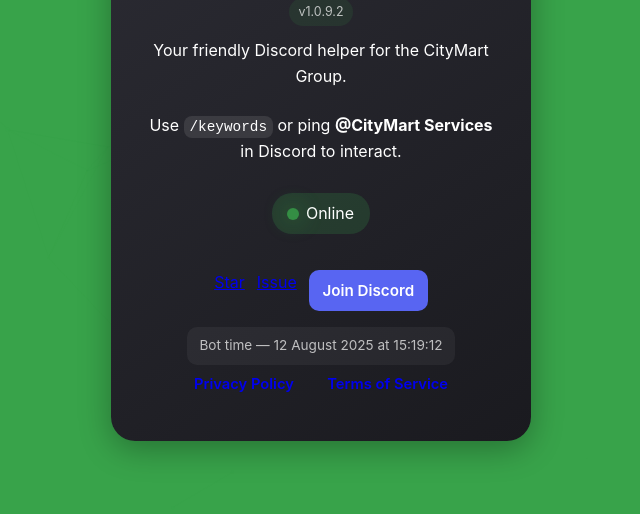
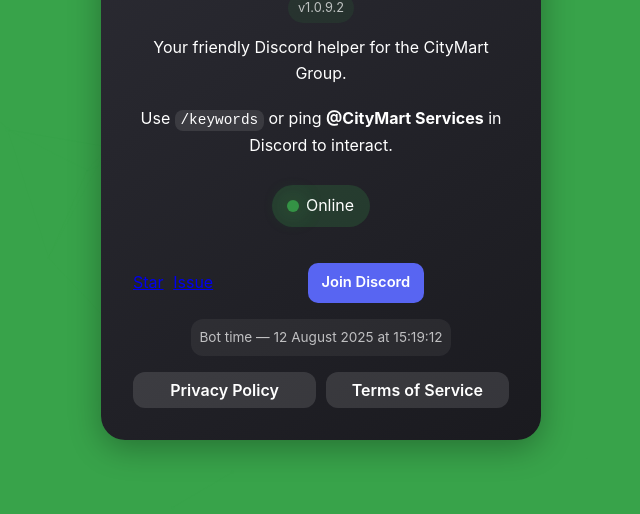
Before and after one commit to davevancauwenberghe/CityMart-Services, a website: page public/index.html in a window 1280 px wide. Shown: the part 286-800 px from the top of the page, without its empty margins (319-959 px from the left). Drawn offline with nearby package versions, Linux system fonts and the light colour scheme.

Commit message:
Update style.css

```diff
--- a/public/style.css
+++ b/public/style.css
@@ -14,37 +14,46 @@
 
 /* Background particles */
 #particles-js {
-  position: fixed; inset: 0; z-index: 0;
+  position: fixed; inset: 0;
+  z-index: 0;
 }
 
 /* Body */
 body {
-  display: flex; align-items: center; justify-content: center;
+  display: grid;
+  place-items: center;
   background-color: var(--primary-color);
   color: var(--text-color);
   font-family: -apple-system, BlinkMacSystemFont, "Segoe UI", sans-serif;
-  overflow-x: hidden; overflow-y: auto;
-  line-height: 1.6; min-height: 100vh; padding: 1rem;
+  overflow-x: hidden;
+  overflow-y: auto;
+  line-height: 1.6;
+  min-height: 100vh;
+  padding: 16px;
 }
 
 /* Card wrapper */
 .wrapper {
-  position: relative; width: 90%; max-width: 420px;
-  transition: transform 0.3s ease; z-index: 1;
+  position: relative;
+  width: min(92vw, 440px);
+  transition: transform 0.3s ease;
+  z-index: 1;
 }
-.wrapper:hover { transform: translateY(-4px); }
+.wrapper:hover { transform: translateY(-3px); }
 
 /* Main container card */
 #container {
   background: linear-gradient(145deg, var(--gradient-start), var(--gradient-end));
   border-radius: var(--main-radius);
-  padding: 2.25rem;
-  width: 100%; text-align: center;
+  padding: clamp(20px, 4.5vw, 32px);
+  width: 100%;
+  text-align: center;
   box-shadow: 0 8px 32px rgba(0,0,0,0.3);
-  min-height: 60vh;
+  min-height: 56vh;
   margin-top: 64px;
   transition: all 0.3s ease;
-  position: relative; overflow: hidden;
+  position: relative;
+  overflow: hidden;
 }
 
 /* Loader */
@@ -60,10 +69,13 @@
 
 /* Logo intro anim */
 #logo {
-  width: 128px; height: 128px; opacity: 0; object-fit: contain;
+  width: 128px; height: 128px;
+  opacity: 0;
+  object-fit: contain;
   filter: drop-shadow(0 4px 8px rgba(0,0,0,0.2));
   position: absolute; top: 0; left: 50%;
-  transform: translate(-50%, 0); z-index: 2;
+  transform: translate(-50%, 0);
+  z-index: 2;
 }
 @keyframes logoMoveUp {
   from { opacity: 0; transform: translate(-50%, 0); }
@@ -73,101 +85,123 @@
 
 /* Content intro */
 #content {
-  opacity: 0; position: relative; width: 100%; padding-top: 60px;
+  opacity: 0;
+  position: relative;
+  width: 100%;
+  padding-top: 60px;
 }
 @keyframes fadeInUp {
-  from { opacity: 0; transform: translateY(20px); }
+  from { opacity: 0; transform: translateY(16px); }
   to   { opacity: 1; transform: translateY(0); }
 }
 .animate-content { animation: fadeInUp 1s ease-out forwards; animation-delay: 1s; }
 
 /* Typography */
 .title-group {
-  margin-bottom: 0.75rem; display: flex; flex-direction: column;
-  align-items: center; gap: 6px;
+  margin-bottom: .75rem;
+  display: flex; flex-direction: column; align-items: center; gap: 4px;
 }
-h1 { font-size: 1.75rem; margin-bottom: 0; font-weight: 700; }
-p  { font-size: 1rem; line-height: 1.6; margin: 0.75rem 0; }
-#content p:nth-of-type(2) { margin-top: 1.5rem; }
+h1 {
+  font-size: clamp(1.35rem, 4.8vw, 1.75rem);
+  margin-bottom: 0; font-weight: 700;
+}
+p { font-size: clamp(.95rem, 3.6vw, 1rem); margin: .7rem 0; }
+#content p:nth-of-type(2) { margin-top: 1.25rem; }
 
 code {
   background: rgba(255,255,255,0.1);
-  padding: 0.2em 0.4em;
+  padding: .15em .4em;
   border-radius: 8px;
   font-family: 'Courier New', monospace;
-  font-size: 0.9em;
-  color: var(--text-color);
+  font-size: .9em;
 }
 
 /* Version pill */
 .version {
   display: inline-flex; align-items: center;
-  background: rgba(56, 163, 74, 0.12);
-  padding: 0.25rem 0.6rem;
+  background: rgba(56, 163, 74, 0.1);
+  padding: .3rem .6rem;
   border-radius: 999px;
-  font-size: 0.78rem; color: var(--text-secondary);
-  transition: background-color 0.2s ease;
+  font-size: .8rem;
+  color: var(--text-secondary);
+  transition: background-color .2s ease;
 }
-.version:hover { background: rgba(56, 163, 74, 0.22); }
+.version:hover { background: rgba(56, 163, 74, 0.2); }
 
 /* Status */
 .status {
-  display: inline-flex; align-items: center; gap: 0.5rem;
+  display: inline-flex; align-items: center; gap: .5rem;
   background: rgba(56, 163, 74, 0.2);
-  padding: 0.5rem 1rem; border-radius: 20px; margin: 1rem 0;
+  padding: .5rem 1rem; border-radius: 999px;
+  margin: 1rem 0;
 }
 .status-dot {
   width: 10px; height: 10px; background: #38a34a; border-radius: 50%;
   animation: pulse 2s infinite; box-shadow: 0 0 10px #38a34a;
 }
 @keyframes pulse {
-  0% { transform: scale(1);   opacity: 1;   box-shadow: 0 0 10px #38a34a; }
-  50%{ transform: scale(1.2); opacity: 0.8; box-shadow: 0 0 20px #38a34a; }
-  100%{transform: scale(1);   opacity: 1;   box-shadow: 0 0 10px #38a34a; }
+  0% { transform: scale(1); opacity: 1; box-shadow: 0 0 10px #38a34a; }
+  50%{ transform: scale(1.2); opacity: .85; box-shadow: 0 0 20px #38a34a; }
+  100%{ transform: scale(1); opacity: 1; box-shadow: 0 0 10px #38a34a; }
 }
 
-/* Buttons row */
+/* Primary actions row */
 #github-buttons {
   margin-top: 1.25rem;
-  display: flex; gap: 0.75rem; justify-content: center; flex-wrap: wrap;
+  display: grid;
+  grid-template-columns: 1fr;
+  gap: .6rem;
+  justify-items: center;
 }
-.github-button { border-radius: 8px; }
-
-/* Discord button */
+@media (min-width: 420px) {
+  #github-buttons {
+    grid-template-columns: auto auto 1fr;
+    align-items: center;
+  }
+}
+.github-button { border-radius: 10px; }
 .discord-invite {
   background: var(--discord-blue); color: #fff;
-  padding: 0.55em 0.9em; border-radius: 10px;
-  font-weight: 600; text-decoration: none; display: inline-flex; align-items: center; gap: 6px;
-  font-size: 0.95rem; white-space: nowrap; border: none;
+  padding: .55em .9em; border-radius: 10px; font-weight: 600;
+  text-decoration: none; display: inline-flex; align-items: center; gap: 6px;
+  font-size: .92rem; white-space: nowrap; border: none;
 }
-.discord-invite:hover { filter: brightness(1.1); }
+.discord-invite:hover { filter: brightness(1.06); }
 
-/* Timestamp badge */
+/* Timestamp */
 #timestamp {
-  margin-top: 1rem; font-size: 0.85rem; color: var(--text-secondary);
-  padding: 0.5rem 0.75rem; border-radius: 10px; background: rgba(255,255,255,0.05);
+  margin-top: 1rem;
+  font-size: .85rem;
+  color: var(--text-secondary);
+  padding: .5rem;
+  border-radius: 12px;
+  background: rgba(255,255,255,0.06);
   display: inline-block;
 }
 
-/* Legal links row (Privacy / ToS) */
-.link-row {
-  margin-top: 1rem; display: flex; gap: 0.5rem; justify-content: center; flex-wrap: wrap;
-}
+/* Reusable button + legal row */
 .btn {
   display: inline-flex; align-items: center; justify-content: center;
-  padding: 0.5rem 0.9rem; border-radius: 10px; font-weight: 600; text-decoration: none;
-  border: none; cursor: pointer; transition: transform .12s ease, background .2s ease, opacity .2s ease;
-  font-size: 0.92rem;
+  padding: .6rem 1rem;
+  border-radius: 12px; border: none; cursor: pointer;
+  text-decoration: none; font-weight: 600; line-height: 1;
+  color: #fff; background: rgba(255,255,255,0.12);
+  transition: filter .2s ease, background .2s ease;
 }
-.btn:hover { transform: translateY(-1px); }
-.btn-ghost {
-  background: rgba(255,255,255,0.06); color: var(--text-color);
+.btn:hover { filter: brightness(1.08); }
+
+.btn-row {
+  margin-top: 1rem;
+  display: grid;
+  grid-template-columns: 1fr;
+  gap: .6rem;
 }
-.btn-ghost:hover { background: rgba(255,255,255,0.12); }
+@media (min-width: 420px) {
+  .btn-row { grid-template-columns: 1fr 1fr; }
+}
 
-/* Responsive tweaks */
-@media (max-width: 480px) {
-  #container { margin-top: 48px; padding: 1.75rem; min-height: 56vh; }
-  h1 { font-size: 1.5rem; }
-  #logo { width: 100px; height: 100px; }
+/* Small tweaks for very narrow screens */
+@media (max-width: 360px) {
+  #container { padding: 16px; }
+  .discord-invite { width: 100%; justify-content: center; }
 }
```
